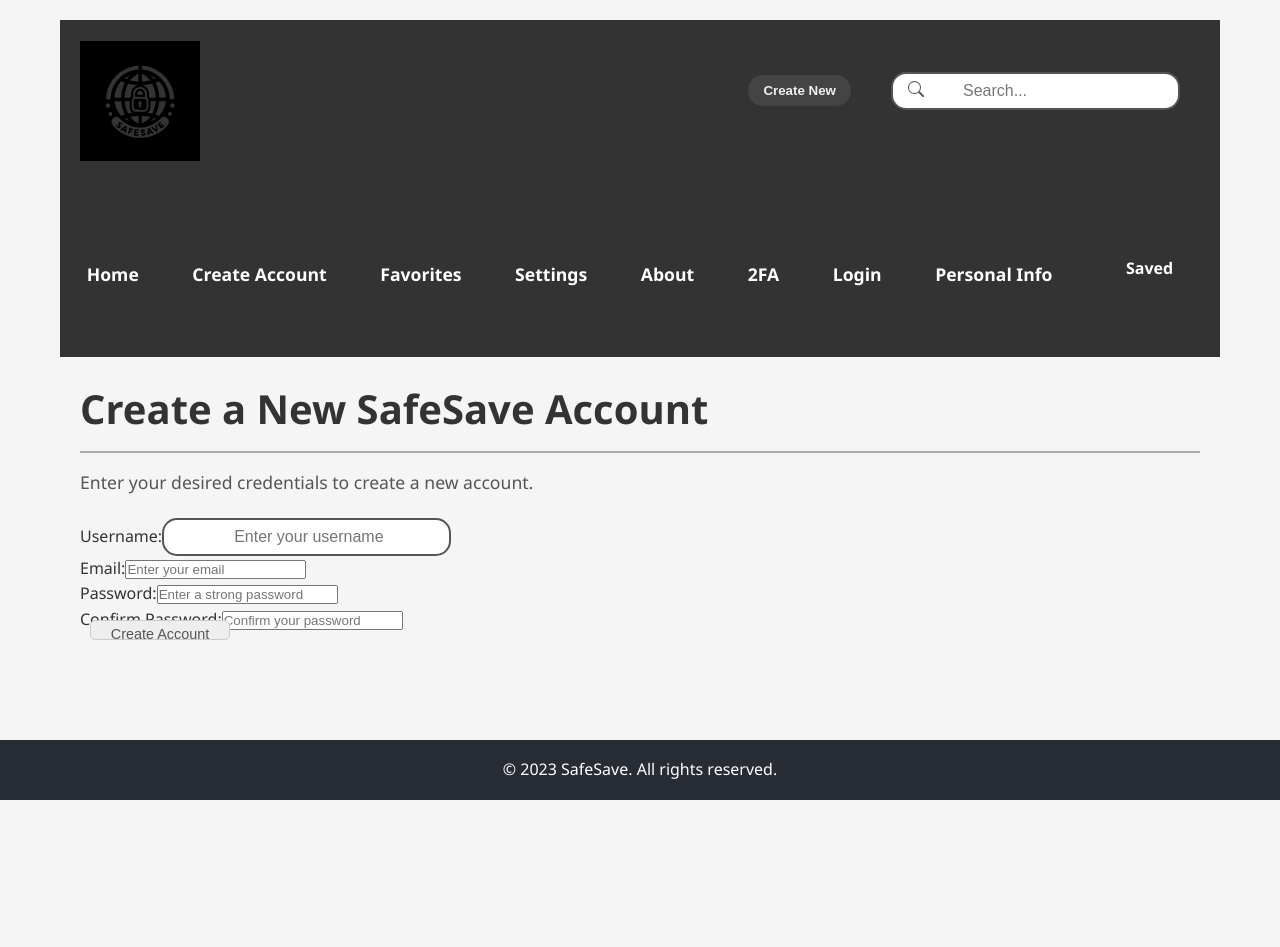
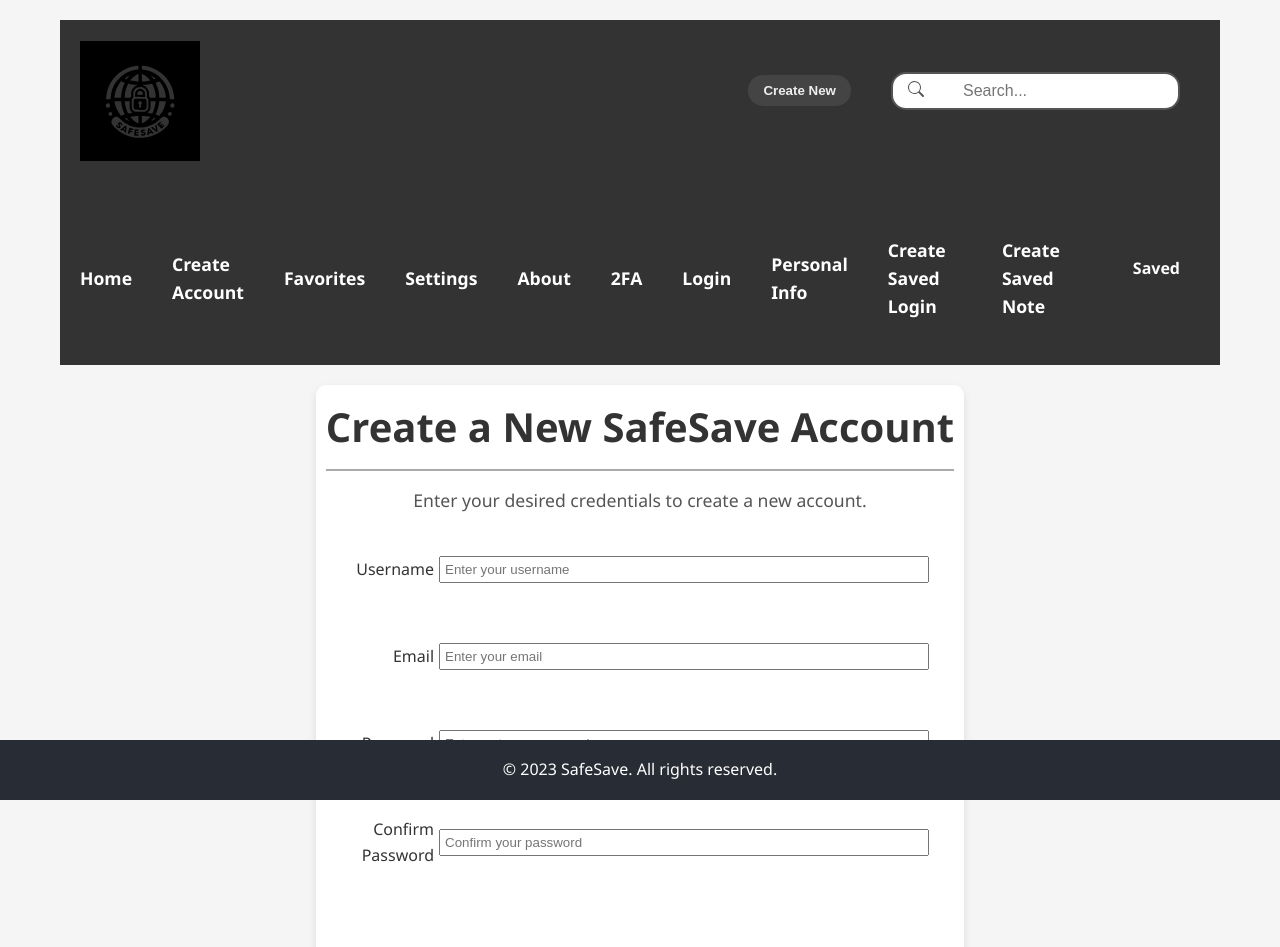
Before and after one commit to aldenmchico/SafeSave, a React (Create React App) app in the folder application-frontend/: page /createaccount in a window 1280 px wide. Shown: the top 947 px of the page. Before the commit the page ends 822 px from the top, so only its background shows below. Built offline with nearby package versions, Linux system fonts and the light colour scheme.

Commit message:
Week 5 - Need to show data in database

```diff
--- a/application-frontend/src/App.css
+++ b/application-frontend/src/App.css
@@ -254,82 +254,87 @@
 
 
 .login-container {
-  max-width: 500px !important;
-  margin: 0 auto !important;
-  padding: 50px !important;
-  background-color: #fff !important;
-  border-radius: 40px !important;
-  box-shadow: 0px 0px 10px rgba(0, 0, 0, 0.1) !important;
-  display: flex !important;
-  flex-direction: column !important;
-  align-items: center !important;
-  justify-content: space-between !important;
+  max-width: 750px; /* Adjusted width for a more compact form */
+  margin: 20px auto; /* Increased top and bottom margin, centered horizontally */
+  padding: 10px; /* Reduced padding */
+  background-color: #fff;
+  border-radius: 10px; /* More subtle border radius */
+  box-shadow: 0 4px 8px rgba(0, 0, 0, 0.1);
+  display: flex;
+  flex-direction: column;
+  align-items: center;
 }
 
+
 .login-form {
-  width: 100% !important;
-  padding: 0 !important;
-  margin: 0 !important;
-  display: block !important;
-  display: block !important;
+  width: 100%;
+  padding: 0;
+  margin: 0;
+  display: block;
+  display: block;
   padding: auto;
 }
 
 
 .input-group {
-  display: flex !important;
-  align-items: center !important;
-  justify-content: space-between !important;
-  margin-bottom: 10px;
+  display: flex;
+  flex-direction: row;
+  align-items: center;
+  margin-bottom: 0px;
 }
 
-.login-form input {
-  flex: 1;
-  height: 38px;
-  margin-right: 10px !important;
+.input-group label {
+  flex-basis: 15%;
+  text-align: right;
+  margin-right: 5px;
 }
 
-.login-form input[type="text"],
-.login-form input[type="password"] {
-    width: calc(100% - 150px) !important;
-    box-sizing: border-box !important;
+.input-group input {
+  flex-grow: 1;
+  margin-right: 5px;
+  padding: 4px;
+  width: 30%;
 }
 
-.action-button {
-  flex-shrink: 0;
-  height: 38px;
-}
 
-.create-account-button-container {
-  display: block !important;
-  width: 100% !important;
-  margin-top: 500px !important;
-  text-align: center !important;
-  clear: both !important;
+.input-group p {
+  color: #ff0000;
+  font-size: 0.65rem;
 }
 
 
 
-.create-account-button {
-  margin: 0 auto !important;
-  display: block !important;
-  width: 140px !important;
-  text-align: center !important;
-  background-color: #eee !important;
-  color: #555 !important;
-  border: 1px solid #ccc !important;
-  padding: 5px 10px !important;
-  font-size: 0.9rem !important;
-  border-radius: 5px !important;
-  cursor: pointer !important;
-  transition: background-color 0.3s !important;
+.login-form input[type="text"],
+.login-form input[type="password"] {
+    width: calc(100%);
+    box-sizing: border-box;
 }
 
-form .create-account-button-container {
-  display: block !important;
-  width: 100% !important;
-  margin-top: 50px !important;
-  text-align: center !important;
+.action-button {
+  margin-left: 0;
+}
+
+.create-account-button-container {
+  display: flex;
+  justify-content: center;
+  margin-top: 75px;
+  margin-bottom: 20px;
+}
+
+.create-account-button {
+  margin: 0 auto;
+  display: block;
+  padding: 10px 20px;
+  background-color: #000000;
+  color: #fff;
+  border: 2px solid #333;
+  border-radius: 5px;
+  cursor: pointer;
+  transition: background-color 0.3s;
+}
+
+.create-account-button:hover {
+  background-color: #000000;
 }
 
 .clearfix::after {
@@ -338,23 +343,18 @@
   display: table;
 }
 
-
-.create-account-button:hover {
-  background-color: #ddd !important;
-}
-
 .submit-button {
-  width: 100% !important;
-  display: block !important;
-  text-align: center !important;
-  margin-top: 20px !important;
-  margin-bottom: 20px !important;
+  width: 100%;
+  display: block;
+  text-align: center;
+  margin-top: 20px;
+  margin-bottom: 20px;
 }
 
 .login-button {
-  display: block !important;
-  margin: 0 auto !important;
-  width: 140px !important;
+  display: block;
+  margin: 0 auto;
+  width: 140px;
 }
 
 /* Styles for the dropdown */
--- a/application-frontend/src/App.js
+++ b/application-frontend/src/App.js
@@ -16,6 +16,8 @@
 const SettingsPage = lazy(() => import('./pages/SettingsPage'));
 const AboutPage = lazy(() => import('./pages/AboutPage'));
 const CreateAccountPage = lazy(() => import('./pages/CreateAccountPage'));
+const CreateSavedLoginPage = lazy(() => import('./pages/CreateSavedLoginPage'));
+const CreateSavedNotePage = lazy(() => import('./pages/CreateSavedNotePage'));
 const NotFound = lazy(() => import('./pages/NotFound'));  // 404 page
 
 // Authentication context
@@ -93,6 +95,8 @@
                 <Route path="/settings" element={<SettingsPage />} />
                 <Route path="/about" element={<AboutPage />} />
                 <Route path="/createaccount" element={<CreateAccountPage />} />
+                <Route path="/createsavedlogin" element={<CreateSavedLoginPage />} />
+                <Route path="/createsavednote" element={<CreateSavedNotePage />} />
                 <Route path="*" element={<NotFound />} />
               </Routes>
             </Suspense>
--- a/application-frontend/src/components/Navigation.js
+++ b/application-frontend/src/components/Navigation.js
@@ -44,6 +44,8 @@
                 <li><NavLink to="/twofactorauth">2FA</NavLink></li>
                 <li><NavLink to="/login">Login</NavLink></li>
                 <li><NavLink to="/personalinfo">Personal Info</NavLink></li>
+                <li><NavLink to="/createsavedlogin">Create Saved Login</NavLink></li>
+                <li><NavLink to="/createsavednote">Create Saved Note</NavLink></li>
                 <div className="dropdown">
                     <NavLink to="#" className="dropbtn">Saved</NavLink>
                     <div className="dropdown-content">
--- a/application-frontend/src/pages/CreateAccountPage.js
+++ b/application-frontend/src/pages/CreateAccountPage.js
@@ -21,8 +21,7 @@
         return regex.test(password);
     };
 
-    const handleAccountCreation = async (e) => {
-        e.preventDefault();
+    const handleAccountCreation = async () => {
         let valid = true;
         let errs = {};
 
@@ -40,6 +39,8 @@
             valid = false;
             errs.confirmPassword = 'Passwords do not match';
         }
+
+        setErrors(errs);
 
         if (valid) {
             const newUser = {
@@ -67,8 +68,6 @@
             } catch (error) {
                 console.error('There was an error creating the account:', error);
             }
-        } else {
-            setErrors(errs);
         }
     };
 
@@ -81,24 +80,24 @@
     };
 
     return (
-        <div>
+        <div className="login-container">
             <h1>Create a New SafeSave Account</h1>
             <p>Enter your desired credentials to create a new account.</p>
-            <form onSubmit={handleAccountCreation} className="clearfix">
-                <label>
-                    Username:
+            {/* Removed onSubmit from form and applied onClick to button below */}
+            <form className="login-form">
+                <div className="input-group">
+                    <label>Username</label>
                     <input
-                        type="text"
+                        type="txt"
                         name="username"
                         value={formData.username}
                         onChange={handleChange}
                         placeholder="Enter your username"
                         required
                     />
-                </label>
-                <br/>
-                <label>
-                    Email:
+                </div>
+                <div className="input-group">
+                    <label>Email</label>
                     <input
                         type="email"
                         name="email"
@@ -108,25 +107,23 @@
                         required
                     />
                     {errors.email && <p>{errors.email}</p>}
-                </label>
-                <br/>
-                <label>
-                    Password:
+                </div>
+                <div className="input-group">
+                    <label>Password</label>
                     <input
-                        type="password"
+                        type="pwd"
                         name="password"
                         value={formData.password}
                         onChange={handleChange}
-                        placeholder="Enter a strong password"
+                        placeholder="Enter a strong password  "
                         required
                     />
                     {errors.password && <p>{errors.password}</p>}
-                </label>
-                <br/>
-                <label>
-                    Confirm Password:
+                </div>
+                <div className="input-group">
+                    <label>Confirm Password</label>
                     <input
-                        type="password"
+                        type="pwd"
                         name="confirmPassword"
                         value={formData.confirmPassword}
                         onChange={handleChange}
@@ -134,12 +131,11 @@
                         required
                     />
                     {errors.confirmPassword && <p>{errors.confirmPassword}</p>}
-                </label>
-                <br/>
-                <div className="create-account-button-container">
-                    <button type="submit" className="create-account-button">Create Account</button>
                 </div>
             </form>
+            <div className="submit-button">
+                <button className="login-button" onClick={handleAccountCreation}>Create Account</button>
+            </div>
         </div>
     );
 }
--- a/application-frontend/src/pages/LoginPage.js
+++ b/application-frontend/src/pages/LoginPage.js
@@ -58,7 +58,7 @@
                 <div className="input-group">
                     <label>Username</label>
                     <input
-                        type="text"
+                        type="txt"
                         name="username"
                         value={credentials.username}
                         onChange={handleInputChange}
@@ -69,7 +69,7 @@
                 <div className="input-group">
                     <label>Password</label>
                     <input
-                        type={showPassword ? "text" : "password"}
+                        type={showPassword ? "txt" : "pwd"}
                         name="password"
                         value={credentials.password}
                         onChange={handleInputChange}
```
Also changed, not shown: application-frontend/src/pages/CreateSavedLoginPage.js (+18 -9 lines), application-frontend/src/pages/CreateSavedNotePage.js (+14 -6 lines).
